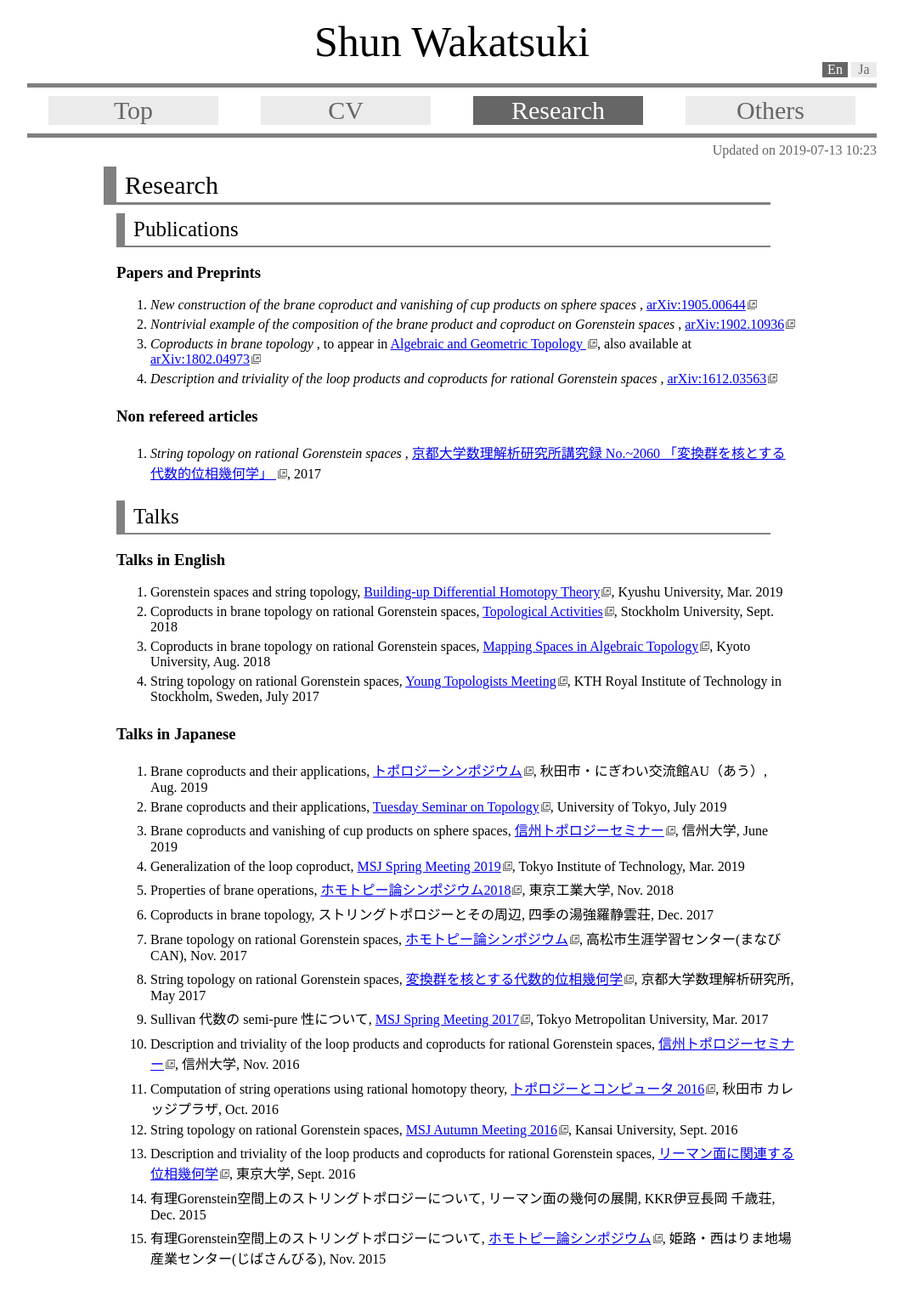
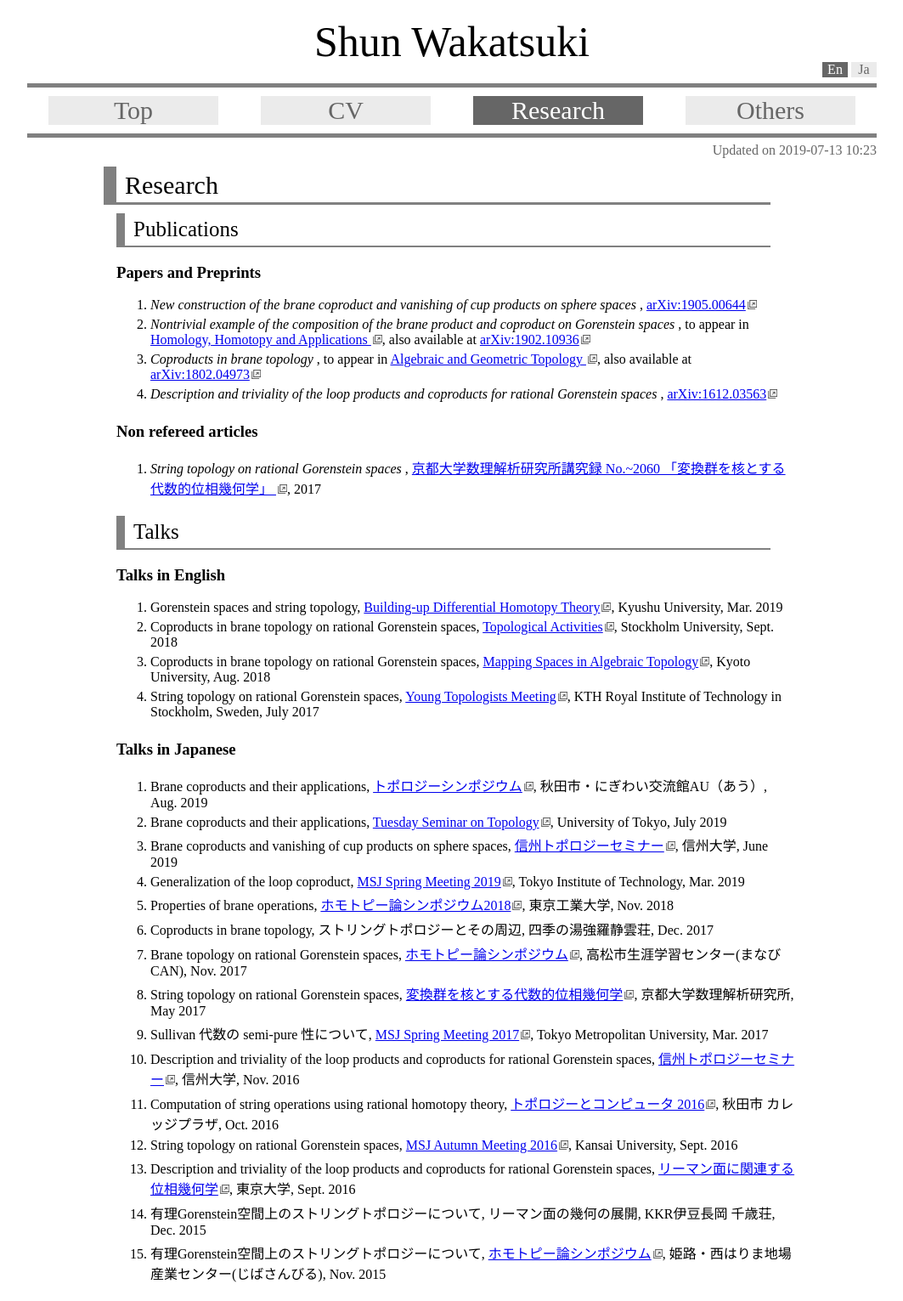
Before and after one commit to shwaka/homepage, a Jekyll site: the page built from jekyll/research-en.md, in a window 1280 px wide. Shown: the whole page at 85% size, without its empty margins (108-1171 px from the left). Built offline with Jekyll 4.4.1, drawn with Linux system fonts in a browser that asks for light colours.

Commit message:
accepted!

```diff
--- a/jekyll/_data/articles.yml
+++ b/jekyll/_data/articles.yml
@@ -15,8 +15,10 @@
   type: "toappear"
 - title: Nontrivial example of the composition of the brane product and coproduct on Gorenstein spaces
   arxiv: 1902.10936
+  journal: Homology, Homotopy and Applications
+  journal-url: https://intlpress.com/site/pub/pages/journals/items/hha/_home/_main/index.html
   year: 2019
-  type: "preprint"
+  type: "toappear"
 - title: New construction of the brane coproduct and vanishing of cup products on sphere spaces
   arxiv: 1905.00644
   year: 2019
```
